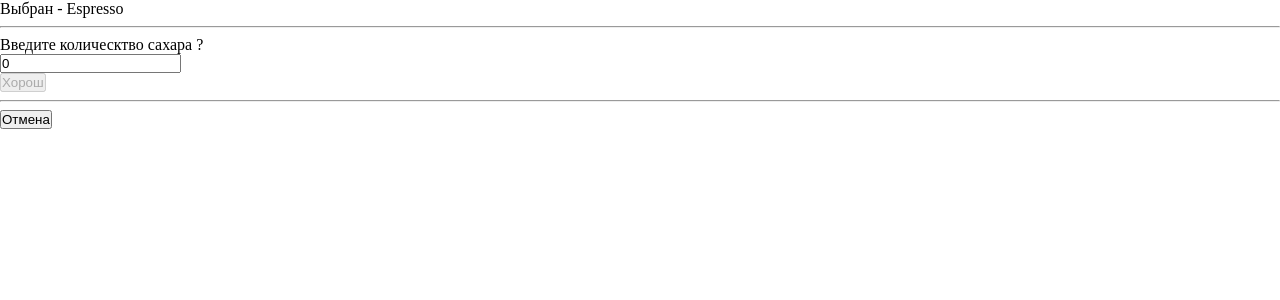
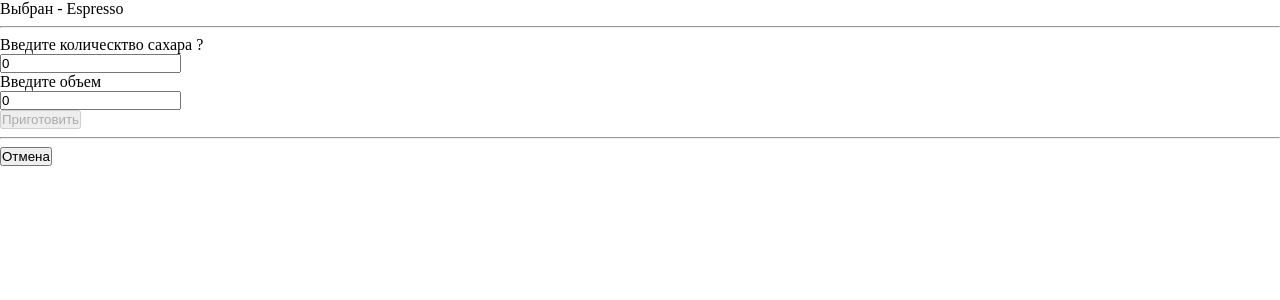
Before and after one commit to shchansky/cofee, a React (Create React App) app: page / in a window 1280 px wide. Both pictures are taken after a click on the button "Espresso". Shown: the top 300 px of the page. Built offline with nearby package versions, Linux system fonts and the light colour scheme.

Commit message:
правки

```diff
--- a/src/store/builder.ts
+++ /dev/null
@@ -1,28 +0,0 @@
-import { makeAutoObservable } from "mobx";
-
-import {CofeeParam} from "./enums"
-
-type Param = {
-  caption: string;
-  value: number;
-};
-
-export class Builder {
-  private _state: CofeeParam| null = null;
-
-  public get state() {
-    return this._state;
-  }
-
-  constructor() {
-    makeAutoObservable(this);
-  }
-
-  public addParam = (param: CofeeParam) => {
-    this._state = param;
-  };
-
-  public clear = () => {
-    this._state = null;
-  };
-}
--- a/src/store/enums.ts
+++ b/src/store/enums.ts
@@ -4,9 +4,3 @@
   Cappuchino = "Cappuchino",
   Latte = "Latte",
 }
-
-
-export enum CofeeParam {
-  Sugar = "Sugar",
-  Size = "Size",
-}
--- a/src/store/store.ts
+++ b/src/store/store.ts
@@ -1,13 +1,9 @@
 import { makeAutoObservable, runInAction } from "mobx";
 
-import { Builder } from "./builder";
-
-import { PreparationMethod, CofeeParam } from "./enums";
+import { PreparationMethod } from "./enums";
 
 class Store {
   private _preparationMethod: PreparationMethod | null = null;
-
-  private _state = new Builder();
 
   private _cookingState: string | null = null;
 
@@ -37,54 +33,37 @@
     return this._volume;
   }
 
+  public get isReadyCooking() {
+    return !!this.shugar && !!this.volume;
+  }
+
   public get preparationMethod(): null | PreparationMethod {
     if (!this._preparationMethod) return null;
 
     return PreparationMethod[this._preparationMethod];
   }
 
-  public get state() {
-    return this._state.state;
+  public onSelectPreparationMethod(sort: string) {
+    this._preparationMethod = sort as PreparationMethod;
   }
 
-  public onSelectPreparationMethod(sort: string) {
-    this._preparationMethod = sort as PreparationMethod;
-
-    this._state.addParam(CofeeParam.Sugar);
-  }
-
-  public onChangeSugar(count: string) {
+  public setSugar(count: string) {
     this._shugar = Number(count);
   }
 
-  public onConfirmShugar() {
-    this._state.addParam(CofeeParam.Size);
-  }
-
-  public onChangeVolume(count: string) {
+  public setVolume(count: string) {
     this._volume = Number(count);
   }
 
-  public onConfirmVolume() {
-    this._state.clear();
-  }
-
-  public onConfirmStart() {
+  public onCookingStart() {
     this._cookingState = "Кофе готовится....";
     this._cookingTimer = global.setTimeout(() => {
       this._cookingState = "Кофе готов !!!!!";
     }, 2000);
   }
 
-  public onConfirmReset() {
-    this._shugar = null;
-    this._volume = null;
-    this._state.addParam(CofeeParam.Sugar);
-  }
-
   public reset() {
     this._preparationMethod = null;
-    this._state.clear();
 
     runInAction(() => {
       this._cookingState = null;
--- a/src/view/view.tsx
+++ b/src/view/view.tsx
@@ -1,9 +1,17 @@
 import React from "react";
 import { observer } from "mobx-react-lite";
 import * as Markup from "./view.styles";
-import { store, CofeeParam } from "../store";
+import { store } from "../store";
 
 export const View = observer(() => {
+  const handleSetSugar = (ev: React.ChangeEvent<HTMLInputElement>) => {
+    store.setSugar(ev.target.value);
+  };
+
+  const handleSetVolume = (ev: React.ChangeEvent<HTMLInputElement>) => {
+    store.setVolume(ev.target.value);
+  };
+
   return (
     <>
       {!store.preparationMethod ? (
@@ -24,60 +32,37 @@
       <hr />
 
       <div>
-        {store.state === CofeeParam.Sugar ? (
+        {!store.cookingState && !!store.preparationMethod && (
           <div>
             <div>Введите колическтво сахара ?</div>
             <div>
               <input
                 type="number"
                 value={Number(store.shugar)}
-                onChange={(ev) => store.onChangeSugar(ev.target.value)}
+                onChange={handleSetSugar}
               />
             </div>
-            <div>
-              <button
-                onClick={store.onConfirmShugar}
-                disabled={!store.shugar}
-              >
-                Хорош
-              </button>
-            </div>
-          </div>
-        ) : store.state === CofeeParam.Size ? (
-          <div>
+
             <div>Введите объем</div>
+
             <div>
               <input
                 type="number"
                 value={Number(store.volume)}
-                onChange={(ev) => store.onChangeVolume(ev.target.value)}
+                onChange={handleSetVolume}
               />
             </div>
+
             <div>
               <button
-                onClick={store.onConfirmVolume}
-                disabled={!store.volume}
+                disabled={!store.isReadyCooking}
+                onClick={store.onCookingStart}
               >
-                Хорош
+                Приготовить
               </button>
             </div>
           </div>
-        ) : null}
-
-        {!!store.volume &&
-          !!store.shugar &&
-          !store.state &&
-          !store.cookingState && (
-            <div>
-              <div>Сахара - {store.shugar}</div>
-              <div>Объем - {store.volume}</div>
-              <div>Вы уверены ?</div>
-              <div>
-                <button onClick={store.onConfirmStart}>Да</button>
-                <button onClick={store.onConfirmReset}>Нет</button>
-              </div>
-            </div>
-          )}
+        )}
 
         {store.cookingState && <div>{store.cookingState}</div>}
       </div>
```
